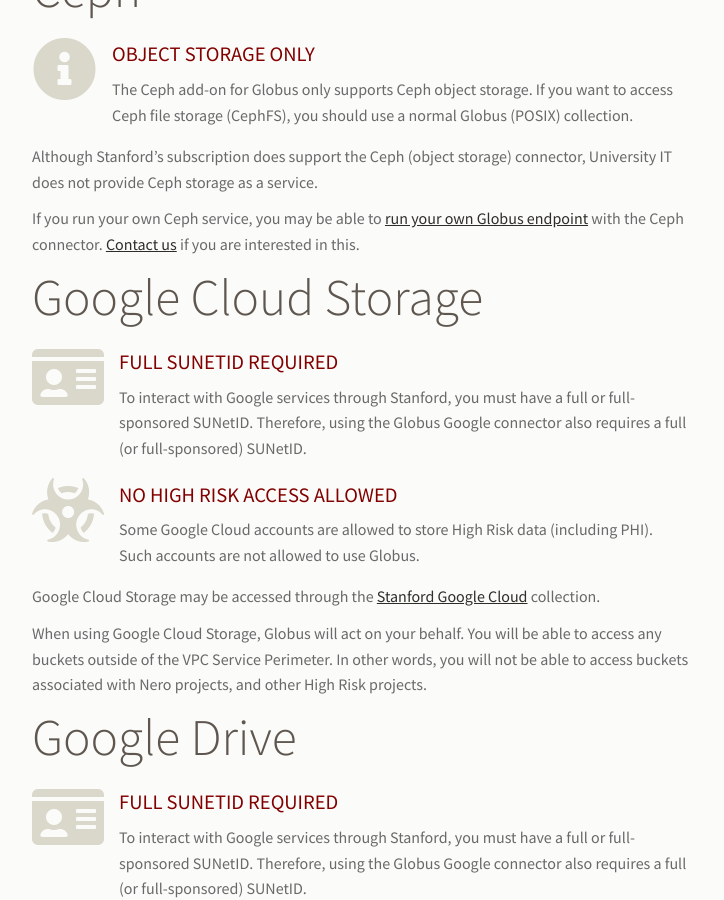
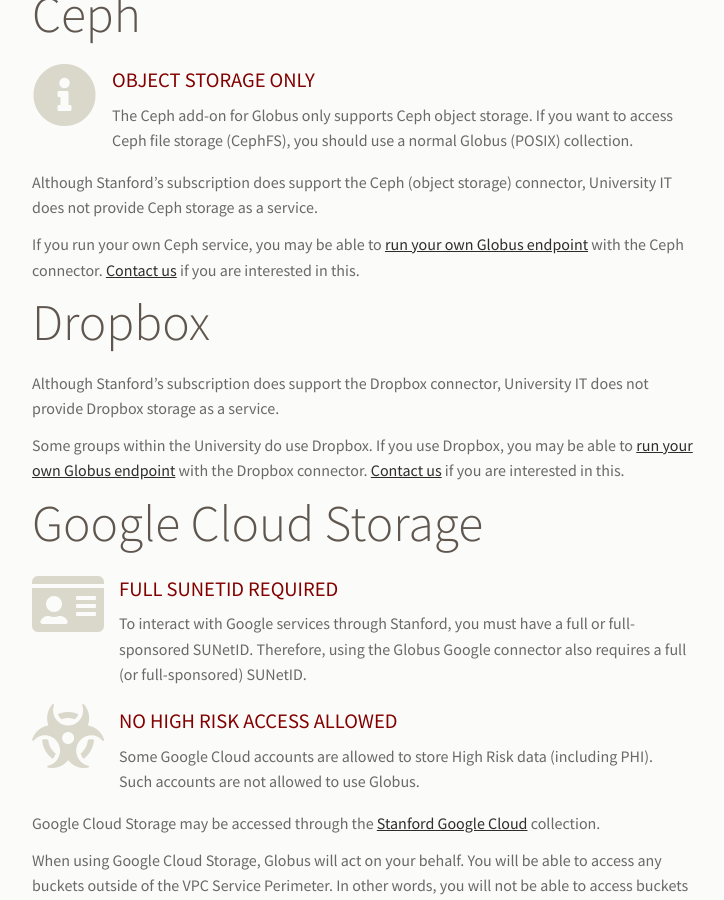
Before and after one commit to stanford-rc/globus.stanford.edu, a Jekyll site: the page built from cloud.md, in a window 1280 px wide and 900 px high, scrolled down 2777 px. Shown: the whole window, without its empty margins (323-1047 px from the left). Built offline with Jekyll 4.4.1, drawn with Linux system fonts in a browser that asks for light colours; nearby versions of some CDN libraries; comment, search, counter and statistics services are not loaded.

Commit message:
cloud: Add an entry for Dropbox
Today Globus released support for Dropbox.  Our subscription includes
that, but we don't provide support for it in the Globus Cloud DTN:
Dropbox isn't provided by UIT, and it's not listed as an ISO-approved
service[0].  The standard "Contact Us" text is used, just in case
someone's really interested.

[0]: https://uit.stanford.edu/guide/riskclassifications#security-approved-services

```diff
--- a/cloud.md
+++ b/cloud.md
@@ -21,6 +21,7 @@ name for more information.
 | <a href="#box">Stanford Box</a> | ❌ |
 | <a href="#box">Medicine Box</a> | ❌ |
 | <a href="#ceph">Ceph</a> | ❌ |
+| <a href="#dropbox">Dropbox</a> | ❌ |
 | <a href="#google-cloud-storage">Google Cloud Storage</a> | ✅ |
 | <a href="#google-drive">Google Drive</a> | ✅ |
 | <a href="#irods">iRODS</a> | ❌ |
@@ -149,6 +150,16 @@ connector, University IT does not provide Ceph storage as a service.
 If you run your own Ceph service, you may be able to [run your own Globus
 endpoint]({{ "server5.html" | relative_url }}) with the Ceph connector.  [Contact
 us](mailto:srcc-support@stanford.edu) if you are interested in this.
+
+# Dropbox
+
+Although Stanford's subscription does support the Dropbox connector, University
+IT does not provide Dropbox storage as a service.
+
+Some groups within the University do use Dropbox.  If you use Dropbox, you may
+be able to [run your own Globus endpoint]({{ "server5.html" | relative_url }})
+with the Dropbox connector.  [Contact us](mailto:srcc-support@stanford.edu) if
+you are interested in this.
 
 # Google Cloud Storage
 
```
